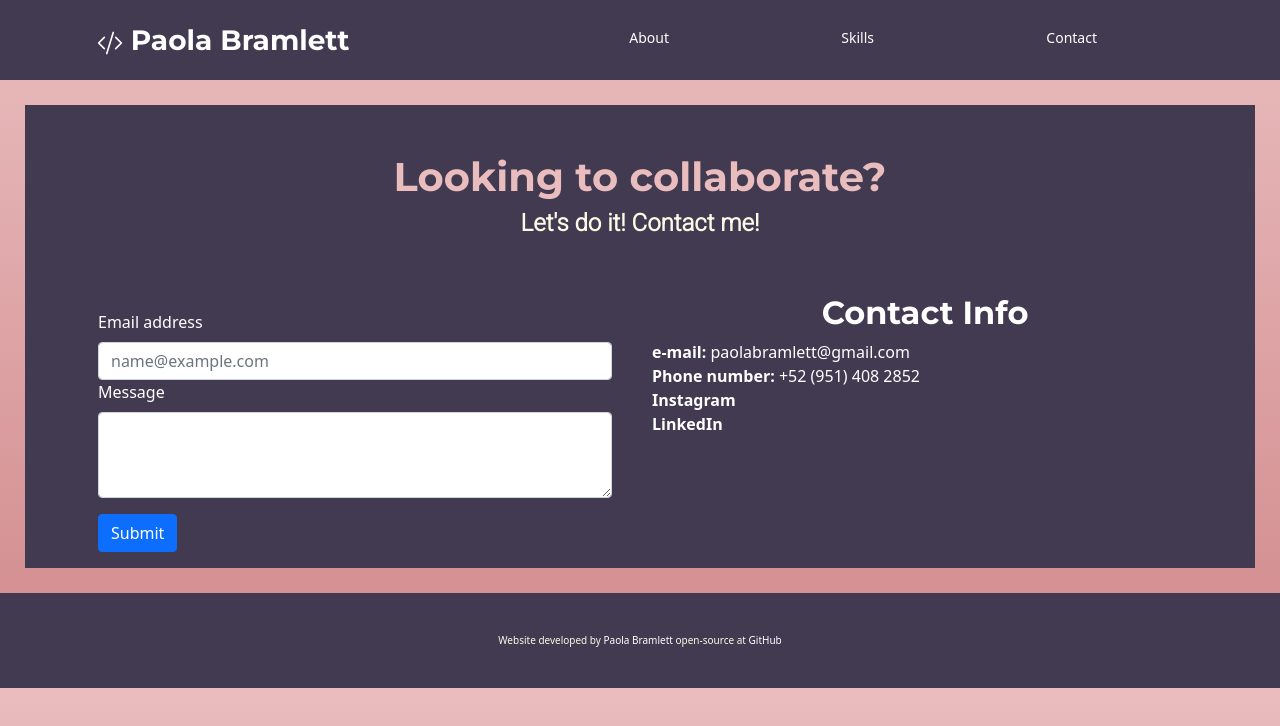
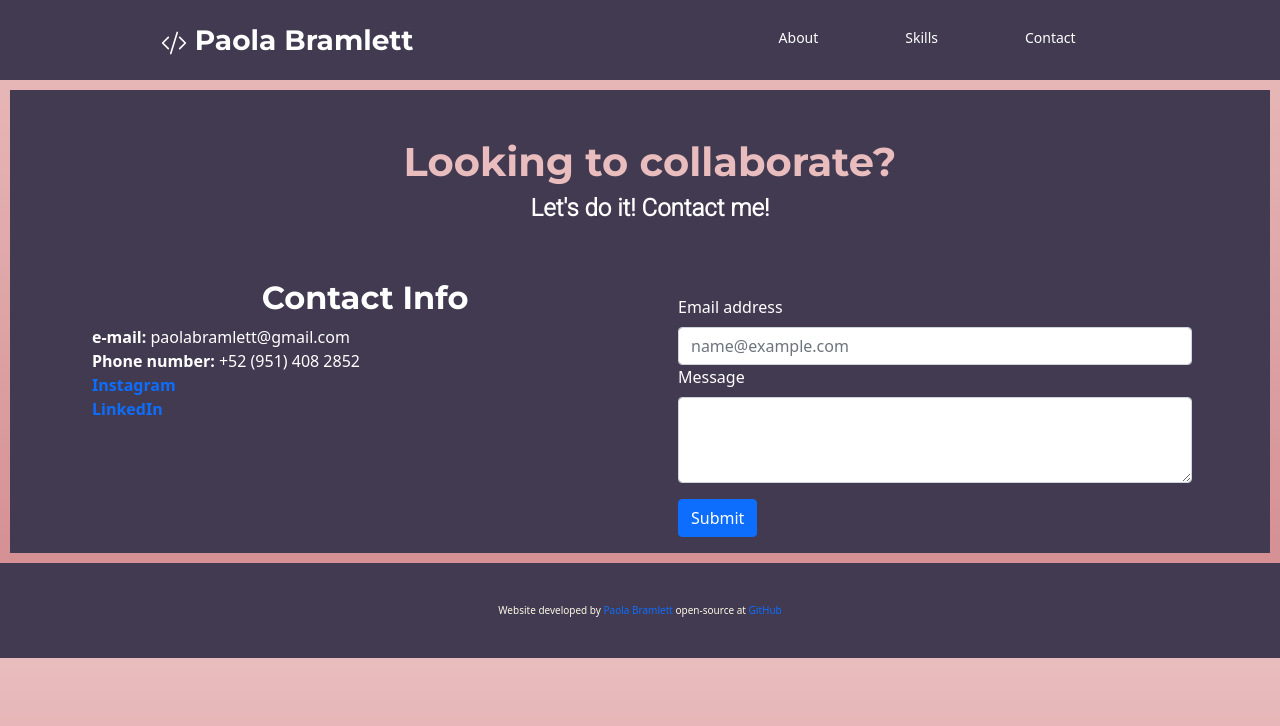
Before and after one commit to paolabramlett/Paola-Bramlett-Website, a React (Create React App) app: page /Contact in a window 1280 px wide. Shown: the top 726 px of the page. Built offline with nearby package versions, Linux system fonts and the light colour scheme.

Commit message:
changed css

```diff
--- a/src/App.css
+++ b/src/App.css
@@ -1,11 +1,12 @@
 .App {
-  margin: 25px;
+  margin: 10px;
+  padding-left: 20px;
   background-color: #423A51;
 }
 
 a:Link {
   text-decoration: none;
-  color: white;
+
 }
 
 li {
@@ -31,11 +32,13 @@ nav {
 
 Image {
   max-width: 100%;
+  display: block;
+  margin: 0 auto;
   height: auto;
 }
 
 .nav-links {
-  width: 50%;
+  width: 30%;
   display: flex;
   justify-content: space-around;
   align-items: center;
@@ -81,7 +84,7 @@ h4 {
   text-align: center;
   font-weight: 800;
   font-family: 'Roboto', sans-serif;
-  color: #FDF9E6;
+  color: white;
 }
 
 col {
--- a/src/Contact.js
+++ b/src/Contact.js
@@ -20,22 +20,8 @@ export default function Contact() {
                 </h4>
                 <br />
                 <br />
-                <Row>
-                    <Col>
-                    <Form className="p-3">
-                        <Form.Group controlId="exampleForm.ControlInput1">
-                            <Form.Label className="text-white">Email address</Form.Label>
-                            <Form.Control type="email" placeholder="name@example.com" />
-                        </Form.Group>
-                        <Form.Group controlId="exampleForm.ControlTextarea1">
-                            <Form.Label className="text-white">Message</Form.Label>
-                            <Form.Control as="textarea" rows={3} />
-                        </Form.Group>
-                        <Button variant="primary" type="submit" className="mt-3">
-                            Submit
-                        </Button>
-                    </Form>
-                    </Col>
+                <Row xs={1} md={2}>
+
                     <Col>
                         <h2>
                             Contact Info
@@ -55,6 +41,23 @@ export default function Contact() {
                             </li>
                         </ul>
                     </Col>
+
+                    <Col>
+                    <Form className="p-3">
+                        <Form.Group controlId="exampleForm.ControlInput1">
+                            <Form.Label className="text-white">Email address</Form.Label>
+                            <Form.Control type="email" placeholder="name@example.com" />
+                        </Form.Group>
+                        <Form.Group controlId="exampleForm.ControlTextarea1">
+                            <Form.Label className="text-white">Message</Form.Label>
+                            <Form.Control as="textarea" rows={3} />
+                        </Form.Group>
+                        <Button variant="primary" type="submit" className="mt-3">
+                            Submit
+                        </Button>
+                    </Form>
+                    </Col>
+
                 </Row>
             </Container>
         </div>
```
Also changed, not shown: 1 other file (tests, documents, lock files or other folders).
